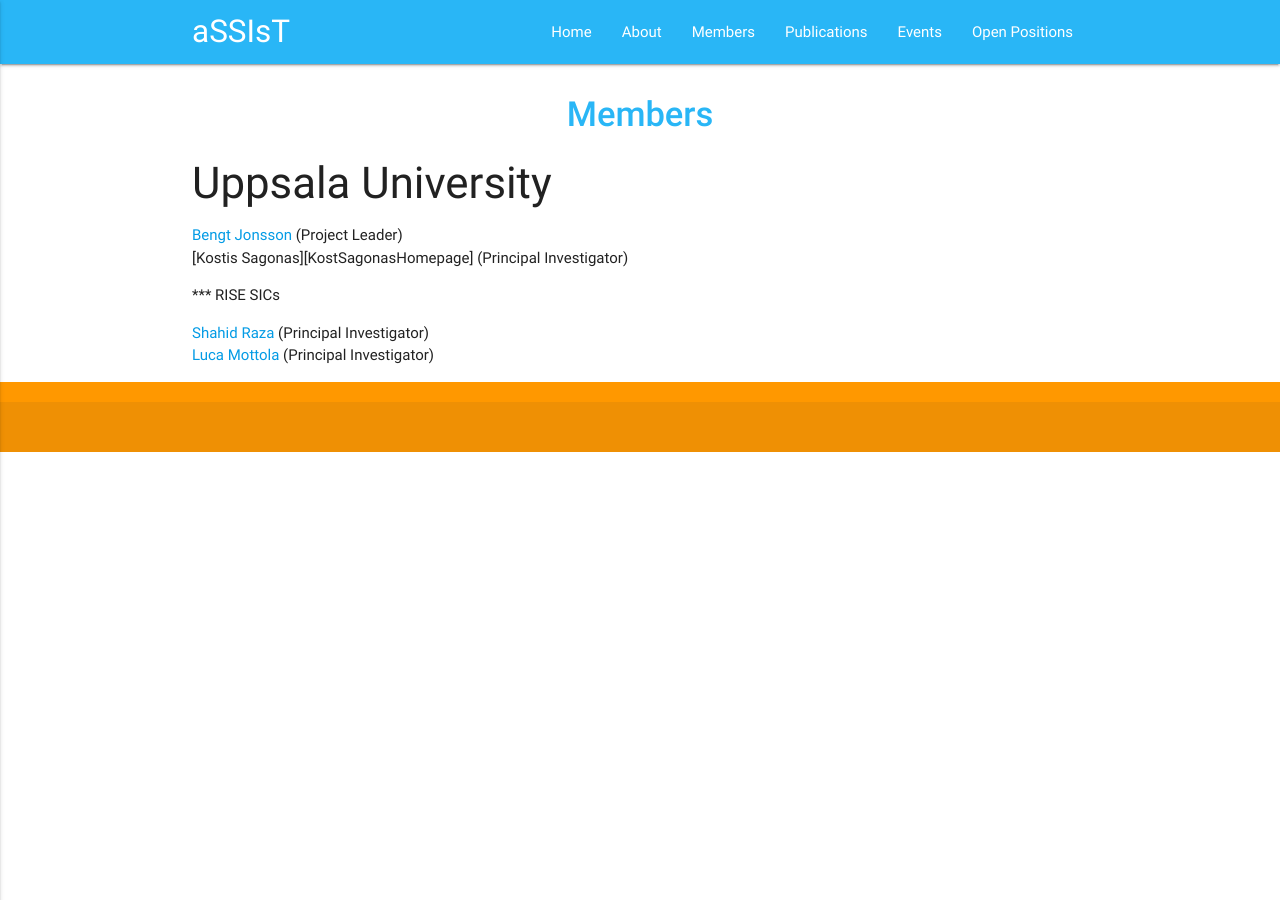
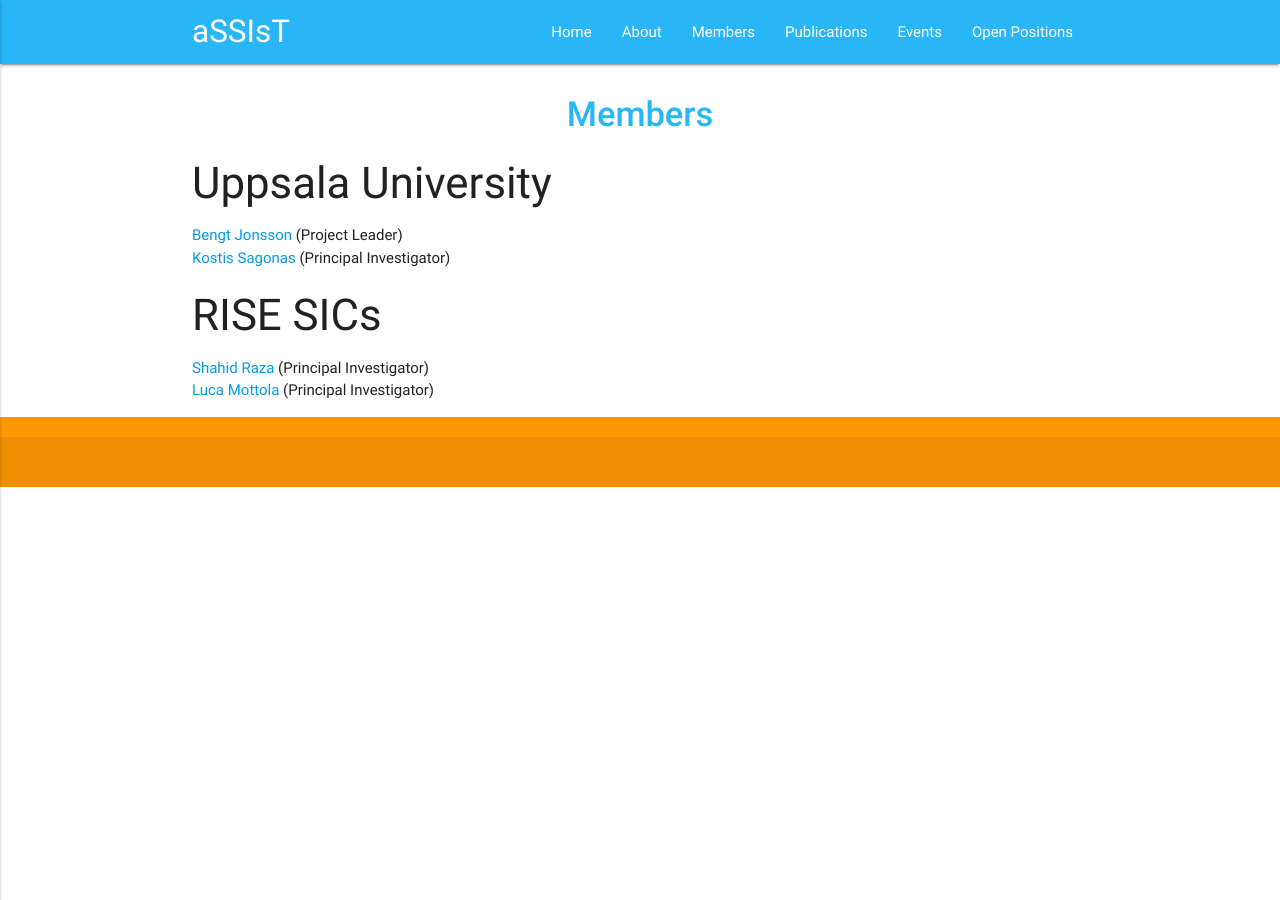
Before and after one commit to assist-project/assist-project.github.io, a Jekyll site: the page built from 02-members.md, in a window 1280 px wide. Built offline with Jekyll 4.4.1, drawn with Linux system fonts in a browser that asks for light colours; part of the change alters nothing that is shown.

Commit message:
small fix

```diff
--- a/02-members.md
+++ b/02-members.md
@@ -7,9 +7,9 @@ permalink: /members/
 ### Uppsala University
 
 - [Bengt Jonsson][BengtJonssonHomepage] (Project Leader)
-- [Kostis Sagonas][KostSagonasHomepage] (Principal Investigator)
+- [Kostis Sagonas][KostisSagonasHomepage] (Principal Investigator)
 
-*** RISE SICs
+### RISE SICs
 
 - [Shahid Raza][ShahidRazaHomepage] (Principal Investigator)
 - [Luca Mottola][LucaMottolaHomepage] (Principal Investigator)
```
